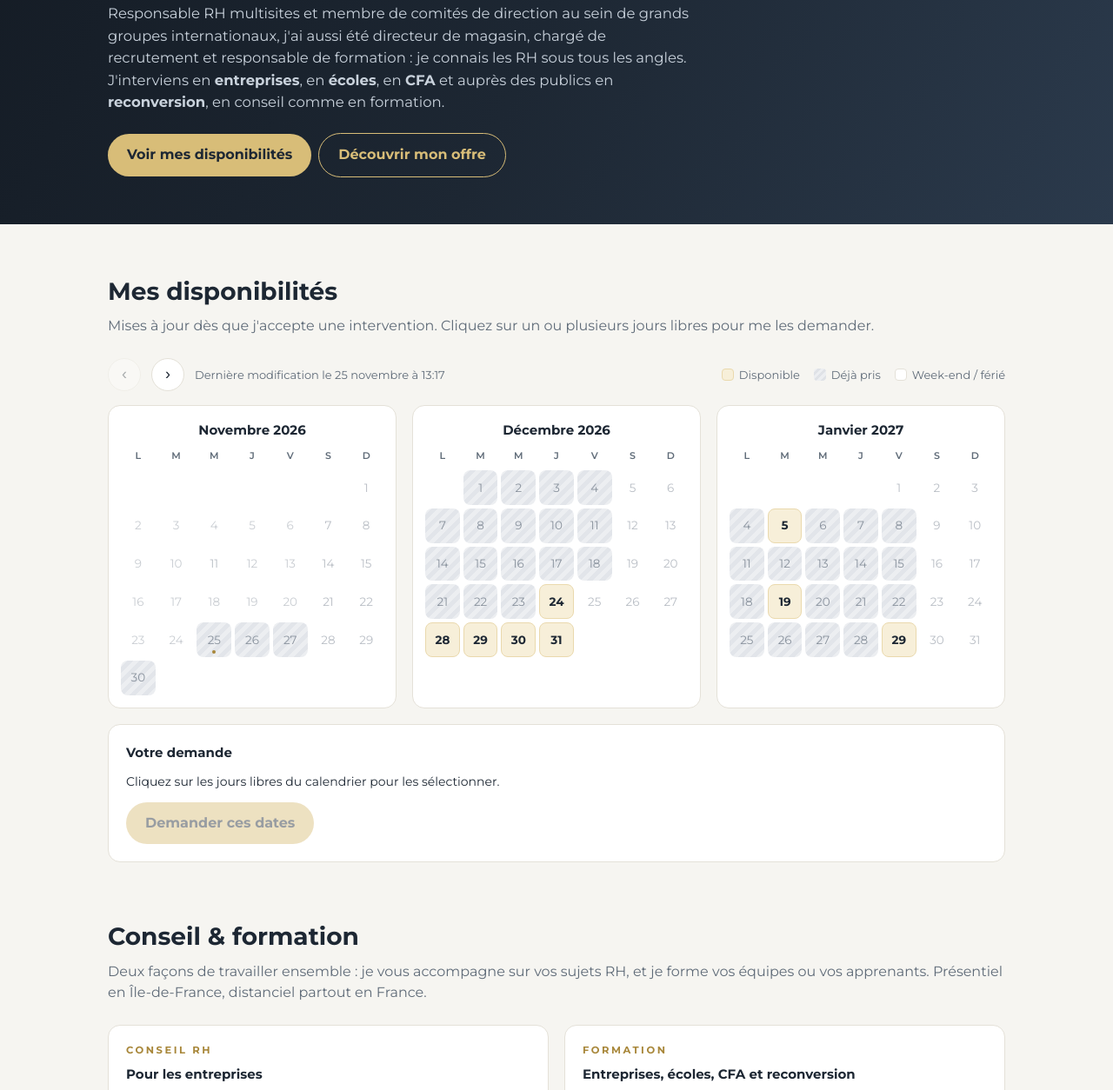
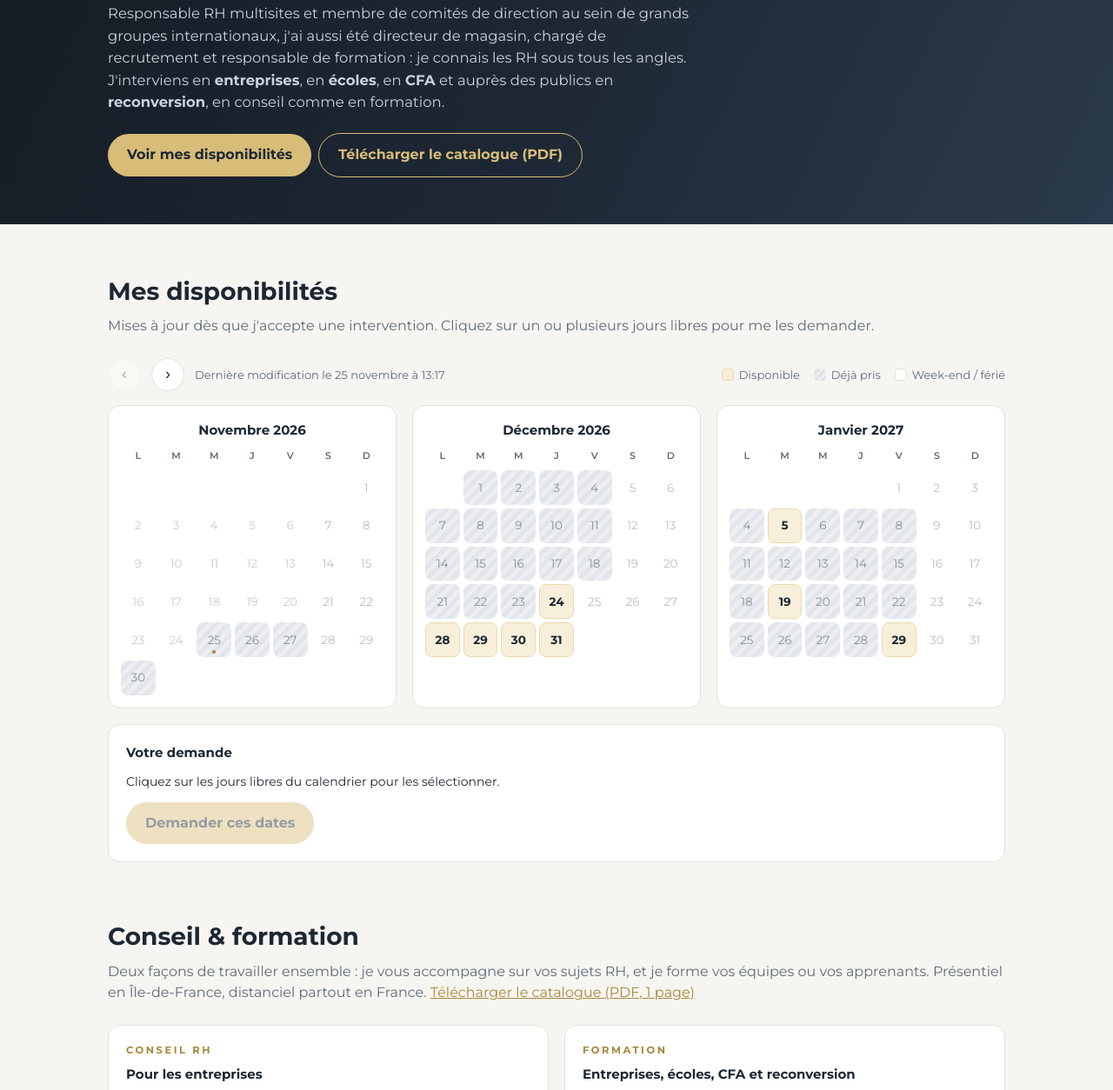
Before and after one commit to romandsl8/tnformation-site, a plain HTML site: page index.html in a window 1280 px wide. Shown: the part 261-1515 px from the top of the page at 87% size. Drawn offline with Linux system fonts and the light colour scheme.

Commit message:
Catalogue PDF téléchargeable sur le site
Co-Authored-By: Claude Opus 5.5 <noreply@anthropic.com>

```diff
--- a/index.html
+++ b/index.html
@@ -40,6 +40,7 @@
   .hero p { max-width:680px; color:#c9d2dc; margin:0 0 22px; font-size:16.5px; }
   .btn { display:inline-block; background:var(--or); color:var(--nuit); font-weight:700; text-decoration:none; padding:12px 22px; border-radius:40px; border:0; font:inherit; font-weight:700; cursor:pointer; }
   .btn.ghost { background:transparent; color:var(--or); border:1.5px solid var(--or); margin-left:8px; }
+  @media (max-width:600px){ .hero .btn { display:block; text-align:center; margin:0 0 10px; } }
   .btn:disabled { opacity:.45; cursor:not-allowed; }
 
   section { padding:56px 0 8px; }
@@ -112,7 +113,7 @@
       <div class="kicker">CONSULTANT &amp; FORMATEUR RH INDÉPENDANT · TANGUY NOTO</div>
       <h1>Conseiller et former en RH <span>avec l'expérience du terrain</span></h1>
       <p>Responsable RH multisites et membre de comités de direction au sein de grands groupes internationaux, j'ai aussi été directeur de magasin, chargé de recrutement et responsable de formation : je connais les RH sous tous les angles. J'interviens en <b>entreprises</b>, en <b>écoles</b>, en <b>CFA</b> et auprès des publics en <b>reconversion</b>, en conseil comme en formation.</p>
-      <a class="btn" href="#dispos">Voir mes disponibilités</a><a class="btn ghost" href="#offre">Découvrir mon offre</a>
+      <a class="btn" href="#dispos">Voir mes disponibilités</a><a class="btn ghost" href="assets/catalogue-tn-formation.pdf" download>Télécharger le catalogue (PDF)</a>
     </div>
   </div>
 </header>
@@ -154,7 +155,7 @@
 
   <section id="offre">
     <h2>Conseil &amp; formation</h2>
-    <p class="sub">Deux façons de travailler ensemble : je vous accompagne sur vos sujets RH, et je forme vos équipes ou vos apprenants. Présentiel en Île-de-France, distanciel partout en France.</p>
+    <p class="sub">Deux façons de travailler ensemble : je vous accompagne sur vos sujets RH, et je forme vos équipes ou vos apprenants. Présentiel en Île-de-France, distanciel partout en France. <a href="assets/catalogue-tn-formation.pdf" download>Télécharger le catalogue (PDF, 1 page)</a></p>
     <div class="cols two">
       <div class="card"><div class="tag">CONSEIL RH</div><h4>Pour les entreprises</h4><ul>
         <li><b>Structurer vos pratiques RH</b> : process, outils, fiches de poste, feuille de route RH</li>
@@ -244,7 +245,7 @@
       </div></div>
   </section>  <section id="contact">
     <h2>Contact</h2>
-    <p class="sub">Un projet RH à structurer, une formation, un besoin de jury ? Réponse sous 24 h ouvrées.</p>
+    <p class="sub">Un projet RH à structurer, une formation, un besoin de jury ? Réponse sous 24 h ouvrées. Mon catalogue : <a href="assets/catalogue-tn-formation.pdf" download>télécharger le PDF</a>.</p>
     <div class="card" style="display:flex;gap:28px;flex-wrap:wrap;align-items:center">
       <div><b>Tanguy NOTO</b><br><span class="muted">Consultant &amp; Formateur RH indépendant · TN FORMATION</span></div>
       <div>✉️ <a href="mailto:tanguy@tnformation.net">tanguy@tnformation.net</a><br>📞 <a href="tel:+33651811448">06 51 81 14 48</a></div>
```
Also changed, not shown: 1 other file.
